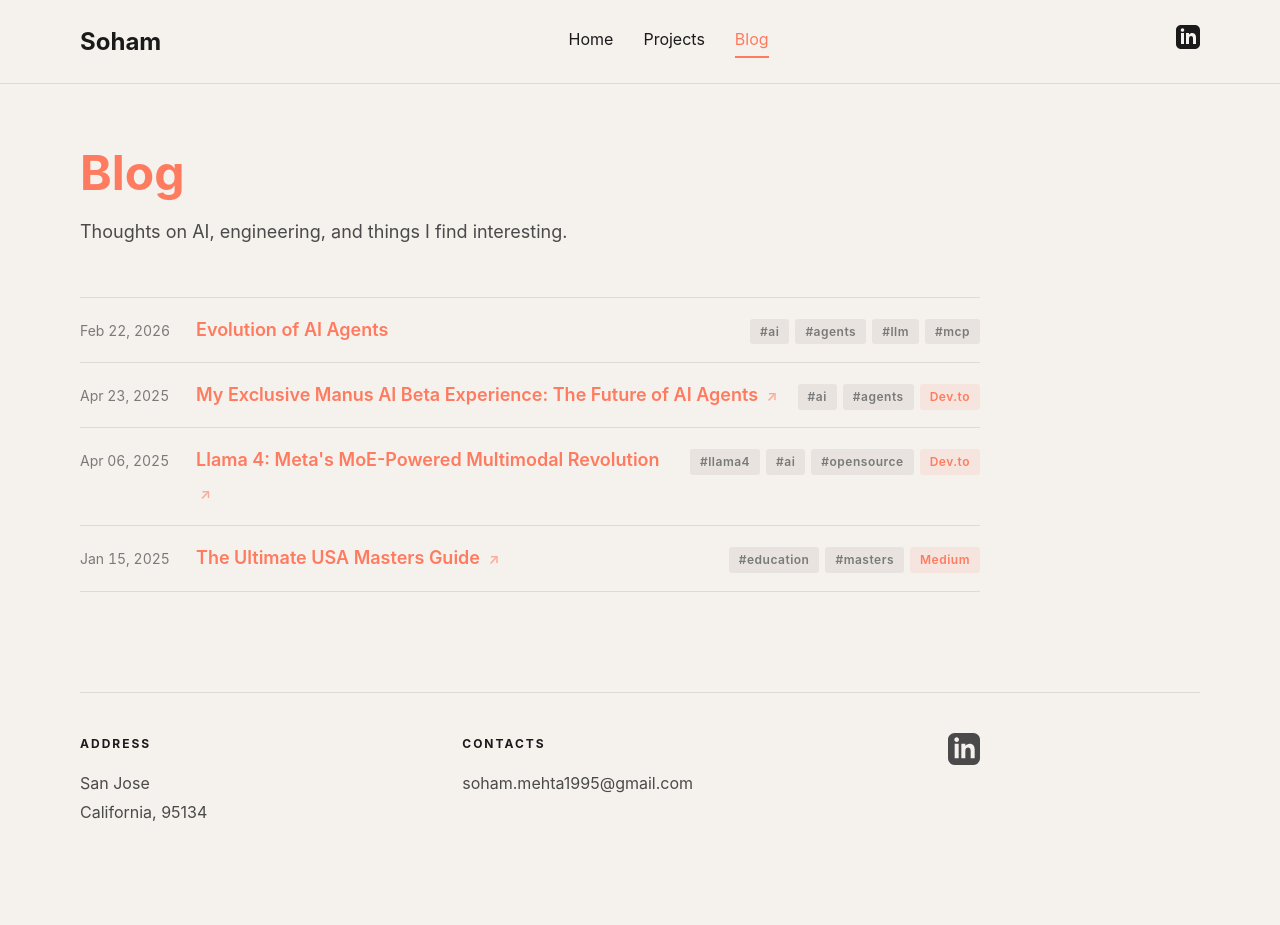
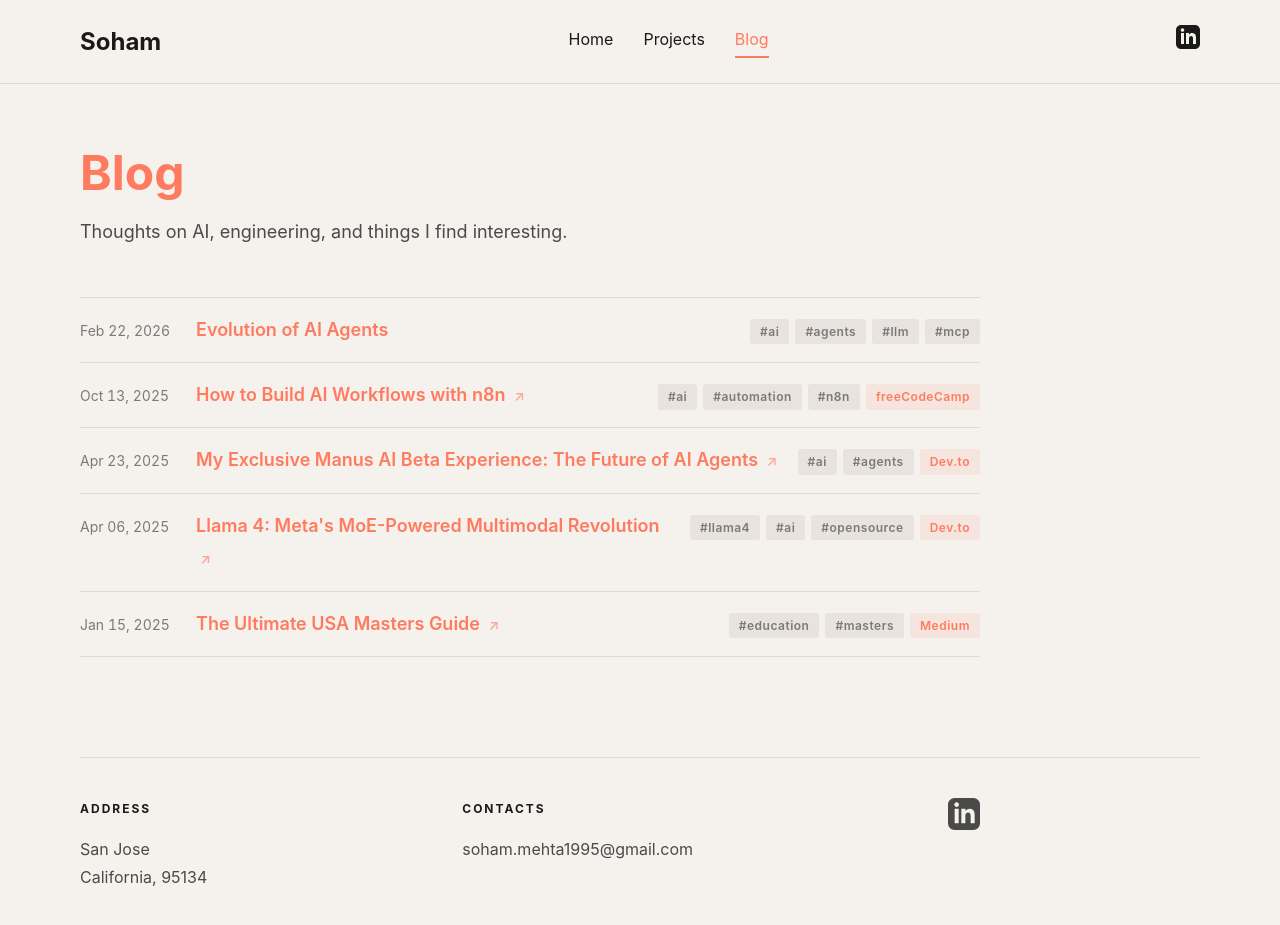
Before and after one commit to sohammehta95/soham-website, a Jekyll site: the page built from blog/index.html, in a window 1280 px wide and 952 px high. Shown: the top 925 px of the window. Built offline with Jekyll 4.4.1, drawn with Linux system fonts in a browser that asks for light colours.

Commit message:
Add freeCodeCamp n8n AI workflows article to blog
Co-Authored-By: Claude Opus 4.6 <noreply@anthropic.com>

```diff
--- a/_data/external_posts.yml
+++ b/_data/external_posts.yml
@@ -1,3 +1,12 @@
+- title: "How to Build AI Workflows with n8n"
+  date: 2025-10-13
+  url: https://www.freecodecamp.org/news/how-to-build-ai-workflows-with-n8n/
+  source: freeCodeCamp
+  tags:
+    - ai
+    - automation
+    - n8n
+
 - title: "My Exclusive Manus AI Beta Experience: The Future of AI Agents"
   date: 2025-04-23
   url: https://dev.to/sohamehta/my-exclusive-manus-ai-beta-experience-the-future-of-ai-agents-46am
```
